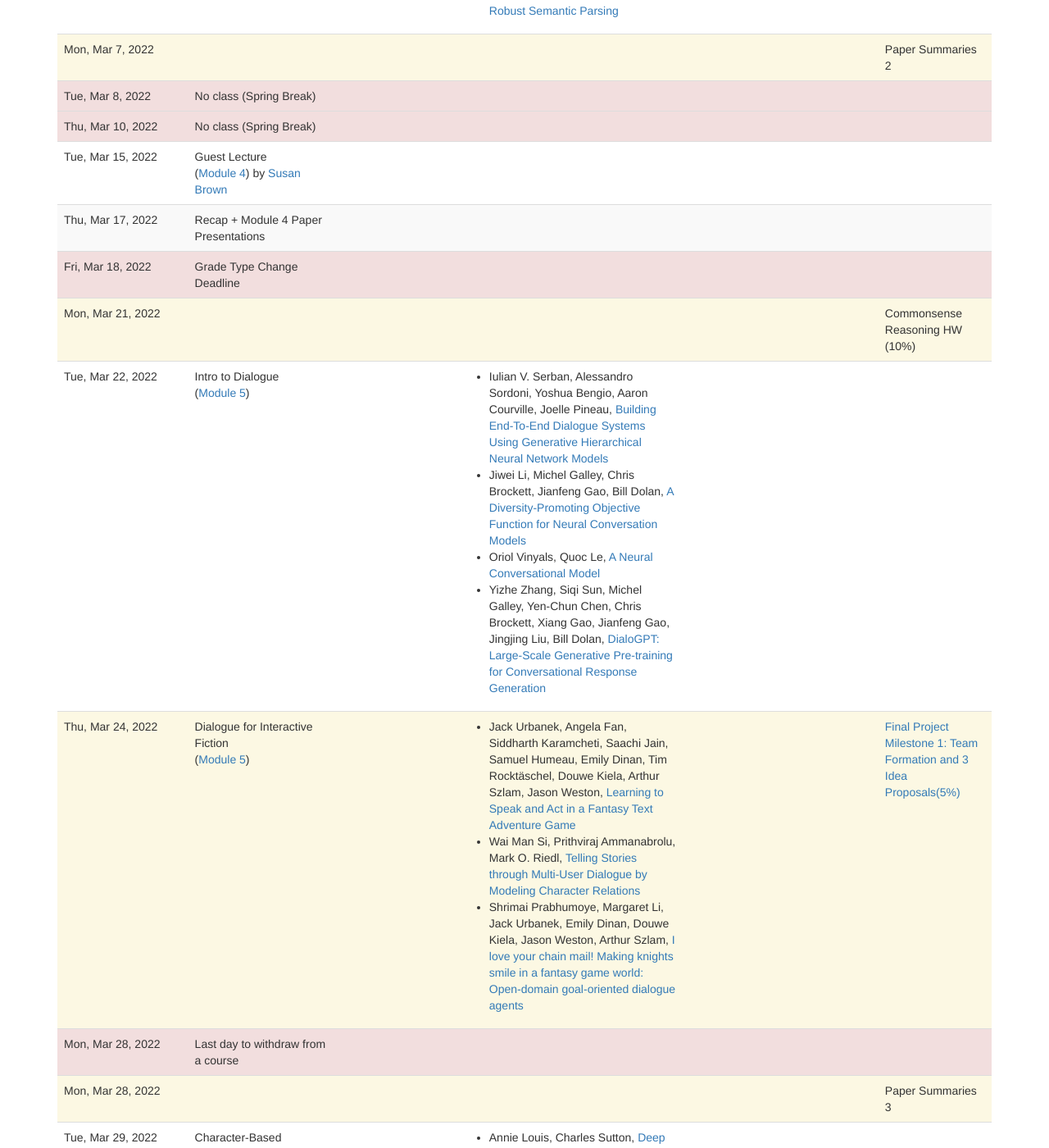
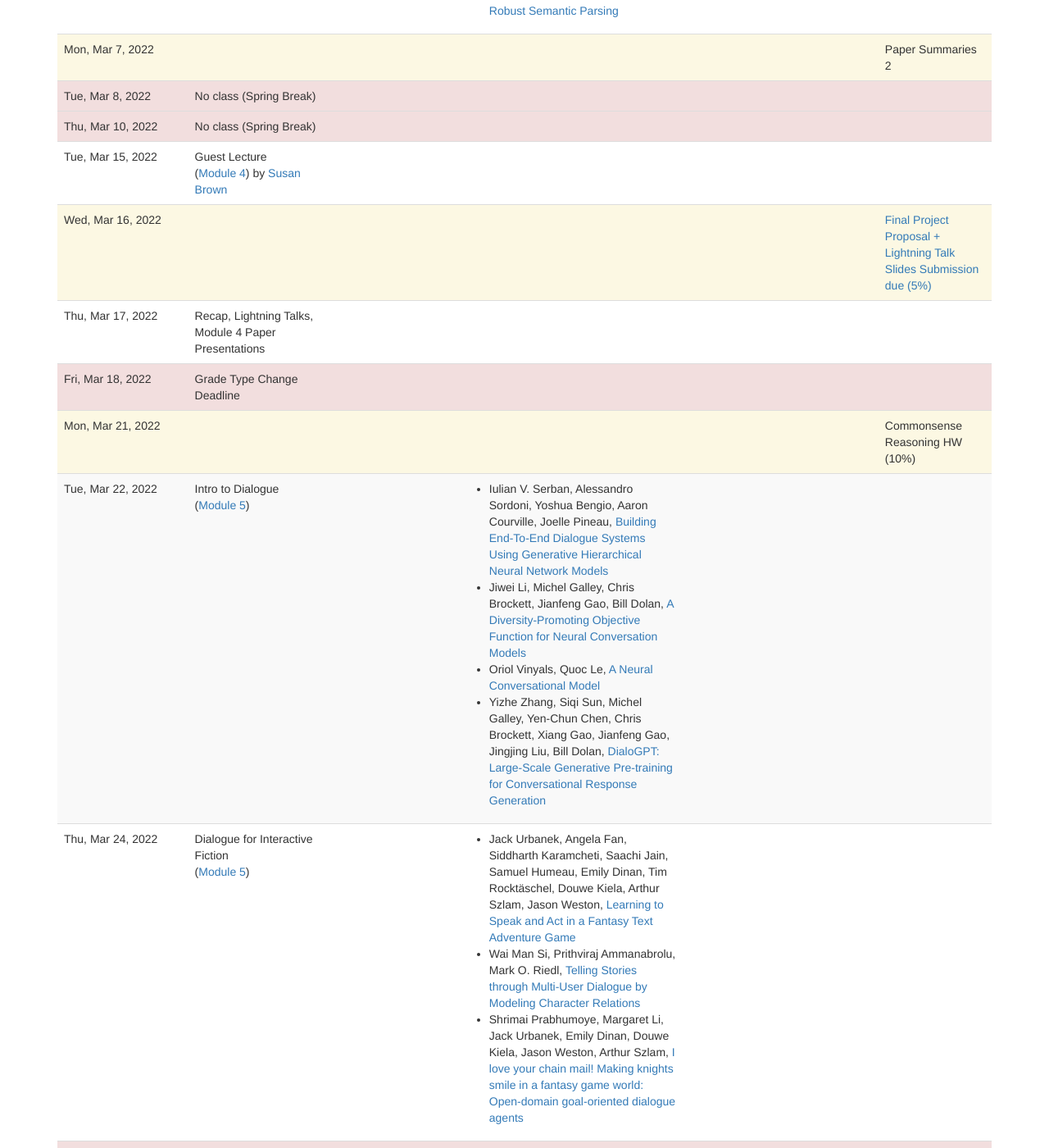
Before and after one commit to interactive-fiction-class/interactive-fiction-class.github.io, a Jekyll site: the page built from lectures.md, in a window 1280 px wide and 1400 px high, scrolled down 6533 px. Shown: the whole window at 82% size. Built offline with Jekyll 4.4.1, drawn with Linux system fonts in a browser that asks for light colours; nearby versions of some CDN libraries; a script that is not in the unit is left out; some of the changed text lies outside the part shown.

Commit message:
Reorganized Schedule: Finalized Final Project

```diff
--- a/_data/lectures.yaml
+++ b/_data/lectures.yaml
@@ -164,15 +164,23 @@
   date: 2022-03-10
   title: No class (Spring Break)
   type: no_lecture
+
 -
   date: 2022-03-15
   title: Guest Lecture
   slides:
 
+-
+  date: 2022-03-16
+  type: deadline
+  homework_due:
+    -
+      title: Final Project Proposal + Lightning Talk Slides Submission due (5%)
+      url: project-proposal/project-proposal.html
 
 -
   date: 2022-03-17
-  title: Recap + Module 4 Paper Presentations
+  title: Recap, Lightning Talks, Module 4 Paper Presentations
   slides:
 
 
@@ -197,22 +205,20 @@
   date: 2022-03-24
   title: Dialogue for Interactive Fiction
   slides:
-  type: deadline
-  homework_due:
-    -
-      title: Final Project Milestone 1&colon; Team Formation and 3 Idea Proposals(5%)
-      url: project-proposal/project-proposal.html
 
 -
   date: 2022-03-28
   title: Last day to withdraw from a course
   type: no_lecture
+
 -
   date: 2022-03-28
   type: deadline
   homework_due:
     -
-      title: Paper Summaries 3
+      title: Final Project Milestone 1&colon; Progress Report (Select Idea &amp; Data Prep) (5%)
+      url: project-milestone2/project-milestone2.html
+
 -
   date: 2022-03-29
   title: Character-Based Generation
@@ -222,6 +228,13 @@
   date: 2022-03-31
   title: Recap + Module 5 Paper Presentations
   slides:
+
+-
+  date: 2022-04-01
+  type: deadline
+  homework_due:
+    -
+      title: Paper Summaries 3
 
 -
   date: 2022-04-04
@@ -236,11 +249,6 @@
   date: 2022-04-05
   title: Reinforcement Learning for Playing Interactive Fiction
   slides:
-  type: deadline
-  homework_due:
-    -
-      title: Final Project Milestone 2&colon; Progress Report (Select Idea &amp; Data Prep) (5%)
-      url: project-milestone2/project-milestone2.html
 
 
 -
@@ -252,7 +260,8 @@
   type: deadline
   homework_due:
     -
-      title: Paper Summaries 4
+      title: Final Project Milestone 3&colon; Progress Report (5%)
+      url: project-milestone3/project-milestone3.html
 
 -
   date: 2022-04-12
@@ -265,25 +274,31 @@
   slides:
 
 -
+  date: 2022-04-15
+  type: deadline
+  homework_due:
+    -
+      title: Paper Summaries 4
+
+-
   date: 2022-04-19
   title: Visual Storytelling
   slides:
-  type: deadline
-  homework_due:
-    -
-      title: Final Project Milestone 3&colon; Progress Report (5%)
-      url: project-milestone3/project-milestone3.html
+
 -
   date: 2022-04-21
   title: TBD
   slides:
 
 -
+  date: 2022-04-25
+  type: deadline
+  homework_due:
+    -
+      title: Final Project&colon; Final Report (20%)
+      url: project-milestone4/project-milestone4.html
+
+-
   date: 2022-04-26
   title: TBD
   slides:
-  type: deadline
-  homework_due:
-    -
-      title: Final Project Milestone 4&colon; Final Report (20%)
-      url: project-milestone4/project-milestone4.html
```
